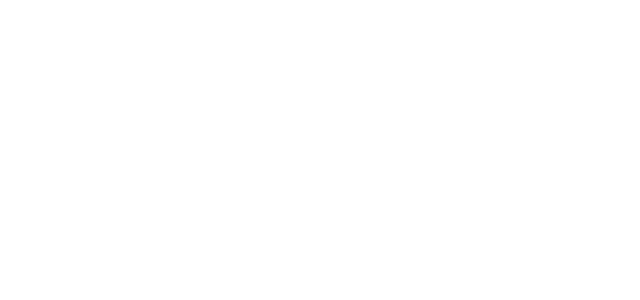
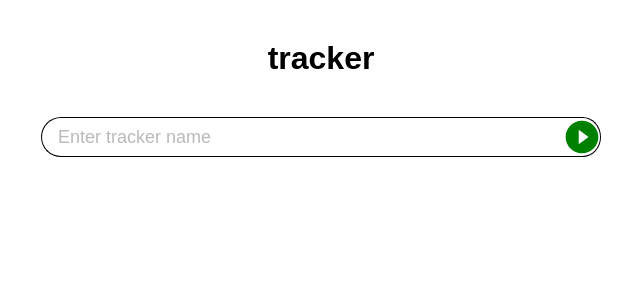
Before and after one commit to anton-ua/NimbleTest, a React (Create React App) app: page / in a window 1280 px wide. Shown: the top 300 px of the page, without its empty margins (319-959 px from the left). Built offline with nearby package versions, Linux system fonts and the light colour scheme.

Commit message:
add input component

```diff
--- a/src/App.css
+++ /dev/null
@@ -1,38 +0,0 @@
-.App {
-  text-align: center;
-}
-
-.App-logo {
-  height: 40vmin;
-  pointer-events: none;
-}
-
-@media (prefers-reduced-motion: no-preference) {
-  .App-logo {
-    animation: App-logo-spin infinite 20s linear;
-  }
-}
-
-.App-header {
-  background-color: #282c34;
-  min-height: 100vh;
-  display: flex;
-  flex-direction: column;
-  align-items: center;
-  justify-content: center;
-  font-size: calc(10px + 2vmin);
-  color: white;
-}
-
-.App-link {
-  color: #61dafb;
-}
-
-@keyframes App-logo-spin {
-  from {
-    transform: rotate(0deg);
-  }
-  to {
-    transform: rotate(360deg);
-  }
-}
--- a/src/App.js
+++ b/src/App.js
@@ -1,7 +1,22 @@
-import "./App.css";
+import Header from "./Components/Header/Header";
+import styles from "./App.module.css";
+import InputForm from "./Components/InputForm/InputForm";
 
-function App() {
-  return <div className='App'></div>;
-}
+const App = () => {
+  return (
+    <div className={styles.App}>
+      <header>
+        <div className={styles.container}>
+          <Header />
+        </div>
+      </header>
+      <body>
+        <div className={styles.container}>
+          <InputForm />
+        </div>
+      </body>
+    </div>
+  );
+};
 
 export default App;
--- /dev/null
+++ b/src/App.module.css
@@ -0,0 +1,8 @@
+/* .App {
+
+} */
+
+.container {
+  margin: 0 auto;
+  max-width: 560px;
+}
--- /dev/null
+++ b/src/Components/Header/Header.js
@@ -0,0 +1,6 @@
+import React from "react";
+import styles from "./Header.module.css";
+
+const Header = () => <h1 className={styles.title}>tracker</h1>;
+
+export default Header;
--- /dev/null
+++ b/src/Components/Header/Header.module.css
@@ -0,0 +1,6 @@
+.title {
+  text-align: center;
+  margin-top: 40px;
+  margin-bottom: 40px;
+  font-family: sans-serif;
+}
--- /dev/null
+++ b/src/Components/InputForm/InputForm.js
@@ -0,0 +1,22 @@
+import React from "react";
+import styles from "./InputForm.module.css";
+
+const InputForm = () => {
+  return (
+    <form className={styles.form}>
+      <input className={styles.input} placeholder='Enter tracker name' />
+      <button className={styles.button}>
+        <svg
+          className={styles.buttonSvg}
+          xmlns='http://www.w3.org/2000/svg'
+          viewBox='1 1 22 22'
+        >
+          <path d='M0 0h24v24H0z' fill='none' />
+          <path d='M12 2C6.48 2 2 6.48 2 12s4.48 10 10 10 10-4.48 10-10S17.52 2 12 2zm-2 14.5v-9l6 4.5-6 4.5z' />
+        </svg>
+      </button>
+    </form>
+  );
+};
+
+export default InputForm;
--- /dev/null
+++ b/src/Components/InputForm/InputForm.module.css
@@ -0,0 +1,49 @@
+.form {
+  display: flex;
+  margin: 0 auto;
+  height: 40px;
+}
+
+.input,
+.button {
+  border: 1px solid #000;
+}
+
+.input {
+  font-size: 18px;
+  padding: 16px;
+  border-right: none;
+  border-top-left-radius: 20px;
+  border-bottom-left-radius: 20px;
+  outline: none;
+  width: 100%;
+}
+
+.input::placeholder {
+  opacity: 0.5;
+}
+
+.button {
+  padding: 0;
+  border-left: none;
+  border-top-right-radius: 50%;
+  border-bottom-right-radius: 50%;
+  cursor: pointer;
+  background-color: inherit;
+}
+
+.input:focus,
+.button:focus {
+  outline: none;
+}
+
+.buttonSvg {
+  height: 38px;
+  width: 36px;
+  fill: green;
+}
+
+.buttonSvg:hover,
+.button:focus .buttonSvg {
+  fill: red;
+}
--- a/src/index.css
+++ b/src/index.css
@@ -1,13 +1,14 @@
 body {
   margin: 0;
-  font-family: -apple-system, BlinkMacSystemFont, 'Segoe UI', 'Roboto', 'Oxygen',
-    'Ubuntu', 'Cantarell', 'Fira Sans', 'Droid Sans', 'Helvetica Neue',
+  font-family: -apple-system, BlinkMacSystemFont, "Segoe UI", "Roboto", "Oxygen",
+    "Ubuntu", "Cantarell", "Fira Sans", "Droid Sans", "Helvetica Neue",
     sans-serif;
   -webkit-font-smoothing: antialiased;
   -moz-osx-font-smoothing: grayscale;
+  box-sizing: border-box;
 }
 
 code {
-  font-family: source-code-pro, Menlo, Monaco, Consolas, 'Courier New',
+  font-family: source-code-pro, Menlo, Monaco, Consolas, "Courier New",
     monospace;
 }
```
Also changed, not shown: 1 other file (tests, documents, lock files or other folders).
